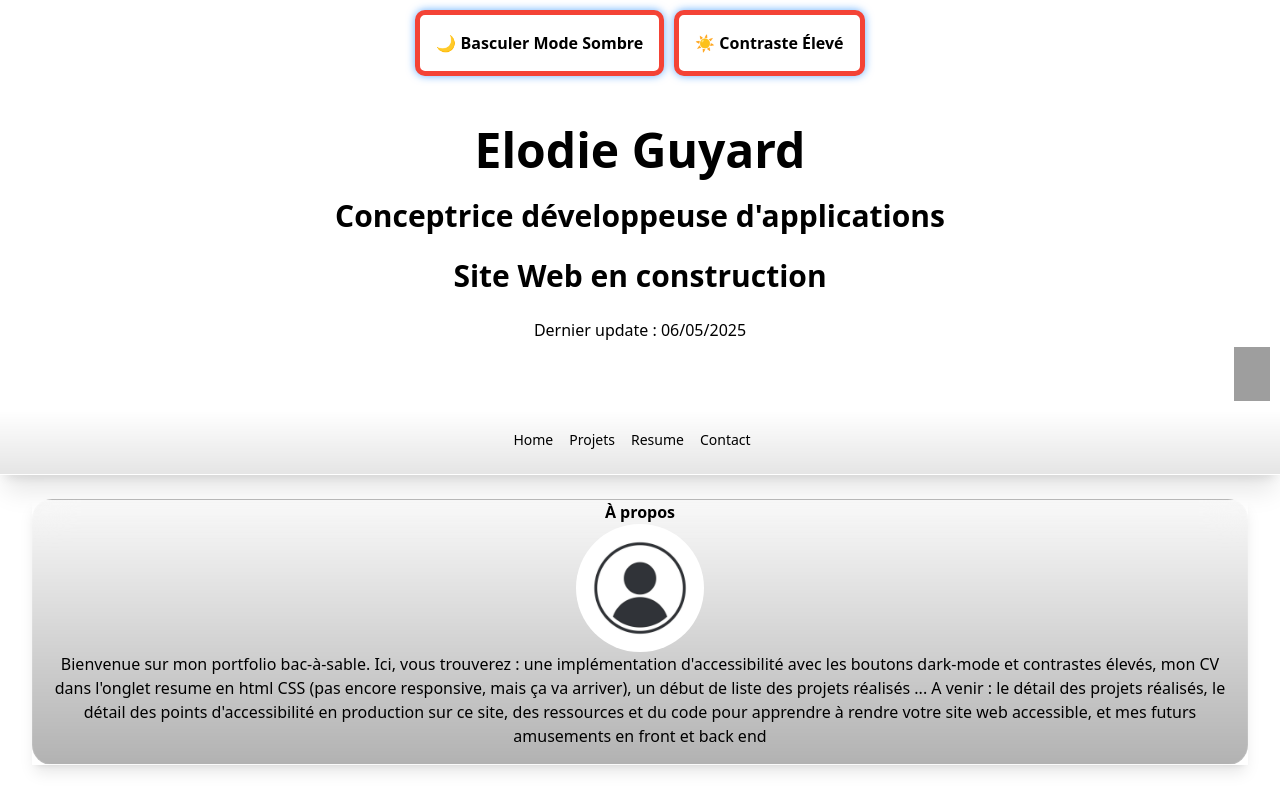
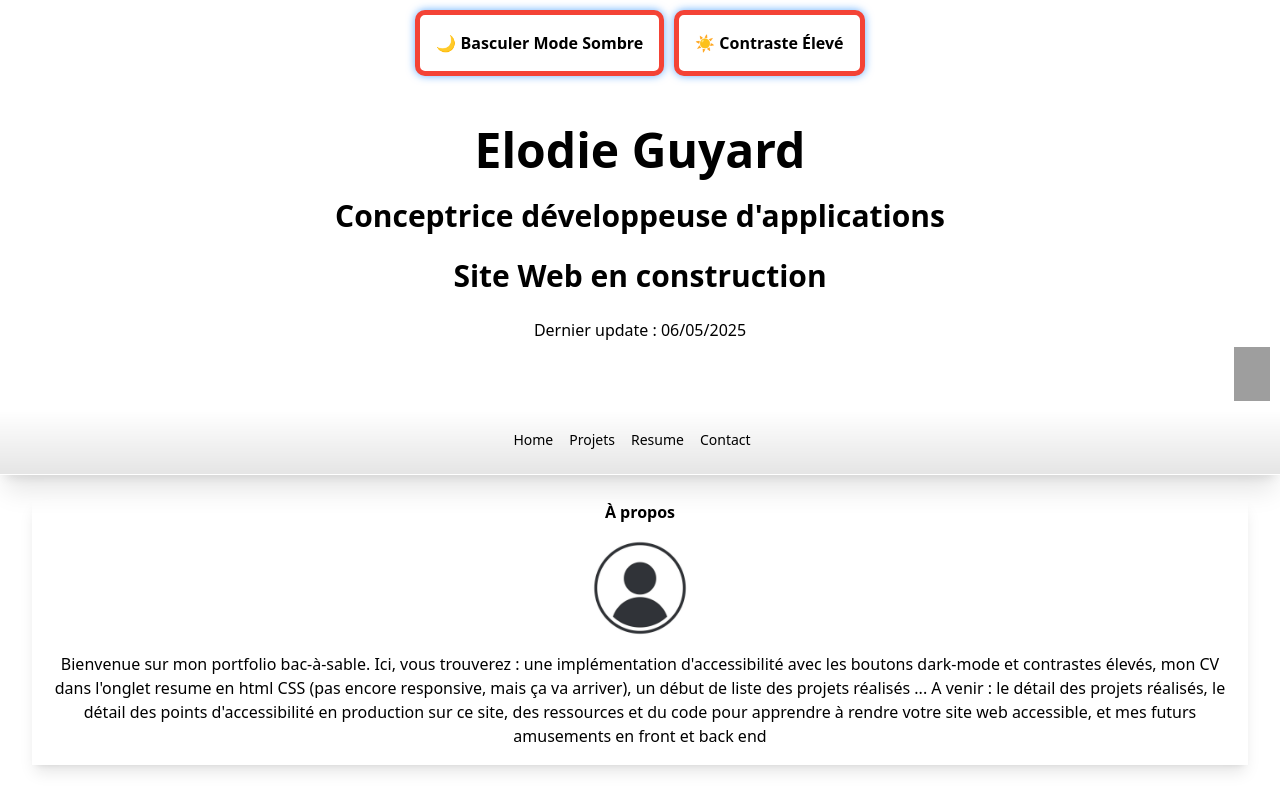
Before and after one commit to ElodieGuyard/-WIP-Portfolio, an Angular app: page /home in a window 1280 px wide. Built offline with nearby package versions, Linux system fonts and the light colour scheme; grey boxes are pictures that could not be loaded.

Commit message:
Style : in Home Page, the HomeCard black linear gradient and blur effect are displayed only in dark mode by adding this condition in src/style.css

```diff
--- a/src/app/home/home.component.css
+++ b/src/app/home/home.component.css
@@ -4,7 +4,5 @@
     border-style: solid;
     border-color: var(--accent-color);
     border-width: 1px;
-    background : linear-gradient(180deg, rgba(0,0,0,0.02), rgba(0,0,0,.3));
-    backdrop-filter: blur(20px);
-    opacity : 1;
+
 }
--- a/src/styles.css
+++ b/src/styles.css
@@ -106,6 +106,11 @@ body.dark-theme .btnStopVideo {
     display: block;
 }
 
+body.dark-theme .homeCard {
+background : linear-gradient(180deg, rgba(0,0,0,0.02), rgba(0,0,0,.3));
+backdrop-filter: blur(20px);
+}
+
 /* Masquer le bouton stop vidéo par défaut */
 .btnStopVideo {
     display : none;
```
